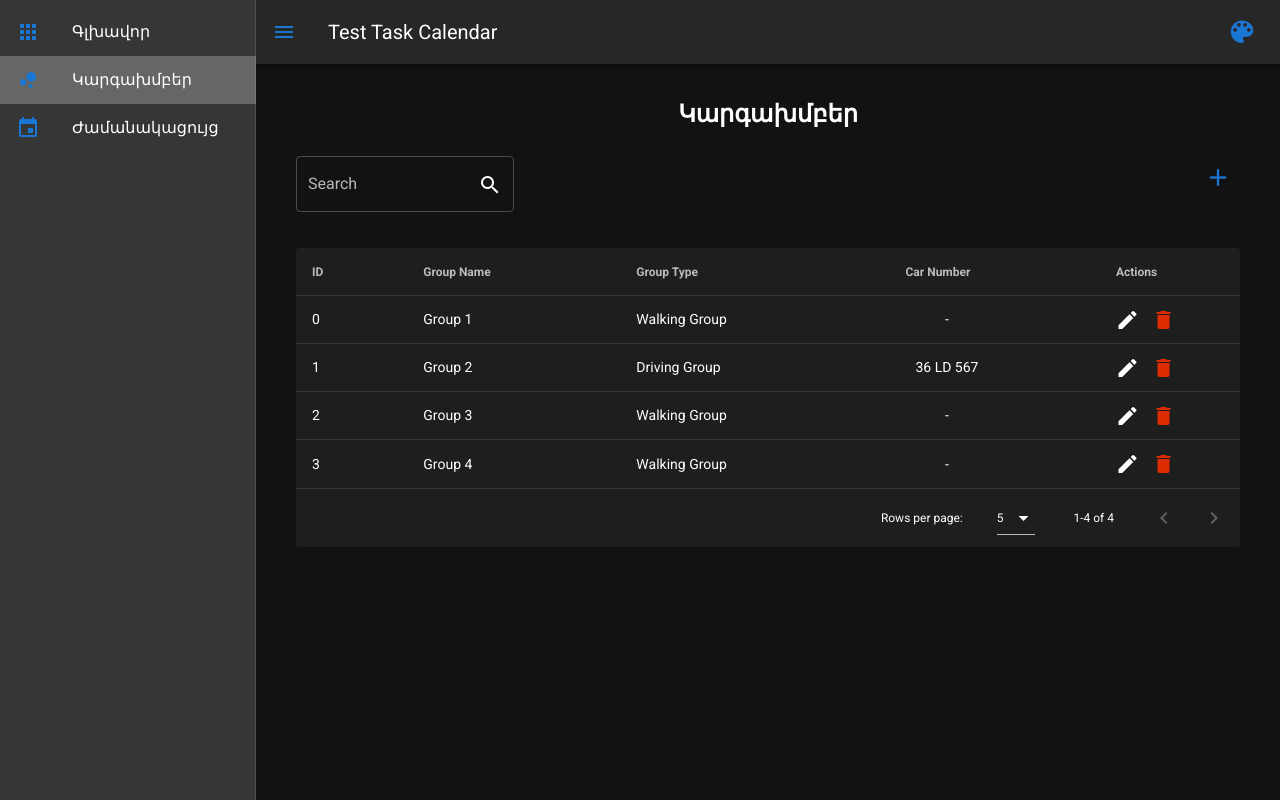
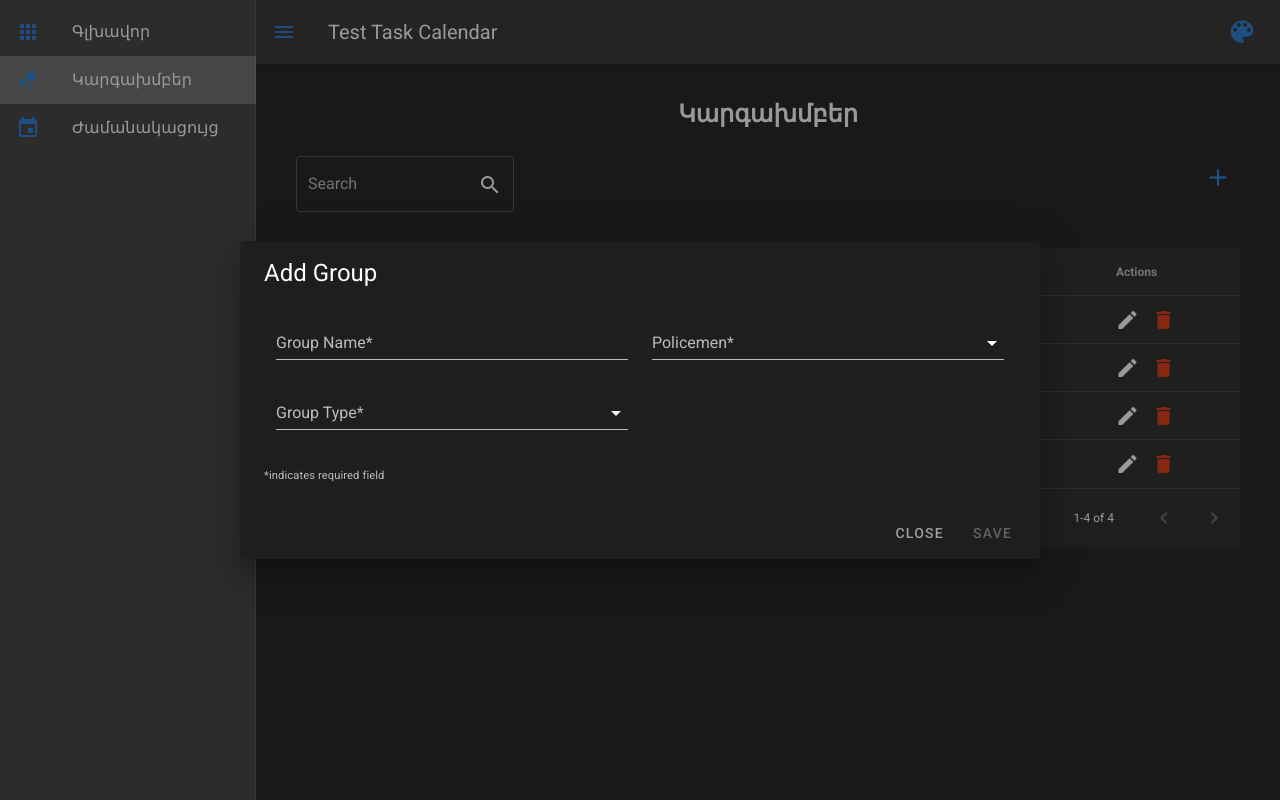
Before and after one commit to AnnaIsrayelyan/TestTaskCalendar, a Nuxt app: page /groups in a window 1280 px wide. Both pictures are taken after a click on the button 1218 px from the left and 178 px from the top of the page. Built offline with nearby package versions, Linux system fonts and the light colour scheme.

Commit message:
groups functionality

```diff
--- a/api/DataService.js
+++ b/api/DataService.js
@@ -1,6 +1,7 @@
 import axios from 'axios';
 import groups from '~/api/groups.js';
 import groupTypes from '~/api/groupTypes.js';
+import police from '~/api/police.js';
 import calendar from '~/api/calendar.js';
 
 export const GetGroups = async () => {
@@ -17,3 +18,7 @@ export const GetGroupTypes = async () => {
 	//axios request
 	return groupTypes;
 };
+export const GetPolice = async () => {
+	//axios request
+	return police;
+};
--- a/api/police.js
+++ b/api/police.js
@@ -3,23 +3,19 @@ const police = {
 	data: [
 		{
 			id: 0,
-			firstname: 'John',
-			lastname: 'Legend'
+			name: 'John Legend'
 		},
 		{
 			id: 1,
-			firstname: 'Freddie',
-			lastname: 'Mercury'
+			name: 'Freddie Mercury'
 		},
 		{
 			id: 2,
-			firstname: 'Alex',
-			lastname: 'Rose'
+			name: 'Alex Rose'
 		},
 		{
 			id: 3,
-			firstname: 'Michael',
-			lastname: 'Jackson'
+			name: 'Michael Jackson'
 		}
 	]
 };
--- /dev/null
+++ b/components/dialogs/AddGroupDialog.vue
@@ -0,0 +1,139 @@
+<template>
+  <v-row justify="center">
+    <v-dialog v-model="show" persistent max-width="800px">
+      <v-card>
+        <v-card-title>
+          <span class="text-h5">{{ group.id ? "Edit" : "Add" }} Group</span>
+        </v-card-title>
+        <v-card-text>
+          <v-container>
+            <v-form
+              v-model="valid"
+              v-on:submit.prevent
+              ref="groupForm"
+              @keyup.native.enter="valid && saveDialogGroup()"
+            >
+              <v-row>
+                <v-col cols="12" sm="6">
+                  <v-text-field
+                    v-model="group.name"
+                    label="Group Name*"
+                    required
+                    :rules="emptyRule"
+                  ></v-text-field>
+                  <v-select
+                    v-model="group.type"
+                    :items="groupTypes"
+                    label="Group Type*"
+                    item-text="name"
+                    item-value="id"
+                    required
+                  ></v-select>
+                  <v-text-field
+                    v-if="hasCar"
+                    v-model="group.carNumber"
+                    label="Car Number*"
+                    required
+                  ></v-text-field>
+                </v-col>
+                <v-col cols="12" sm="6">
+                  <v-autocomplete
+                    v-model="group.police"
+                    :items="police"
+                    label="Policemen*"
+                    item-text="name"
+                    item-value="id"
+                    single-line
+                    multiple
+                    required
+                  ></v-autocomplete>
+                </v-col>
+              </v-row>
+            </v-form>
+          </v-container>
+          <small>*indicates required field</small>
+        </v-card-text>
+        <v-card-actions>
+          <v-spacer></v-spacer>
+          <v-btn text color="grey" @click="closeDialog"> Close </v-btn>
+          <v-btn text @click="saveDialogGroup" :disabled="!valid"> Save </v-btn>
+        </v-card-actions>
+      </v-card>
+    </v-dialog>
+  </v-row>
+</template>
+
+<script>
+export default {
+  props: {
+    value: {
+      type: Boolean,
+      default: false,
+      required: true,
+    },
+    groupTypes: {
+      type: Array,
+      required: true,
+    },
+    selectedGroup: {
+      type: Object,
+      required: false,
+    },
+    police: {
+      type: Array,
+      required: true,
+    },
+    saveGroup: {
+      type: Function,
+      required: true,
+    },
+  },
+  data() {
+    return {
+      group: {
+        name: null,
+        type: null,
+        police: [],
+        carNumber: null,
+      },
+    };
+  },
+  methods: {
+    closeDialog() {
+      this.show = !this.show;
+    },
+    saveDialogGroup() {
+      this.saveGroup(Object.assign({}, this.group));
+      this.closeDialog();
+    },
+  },
+  computed: {
+    hasCar() {
+      const type = this.groupTypes.filter(
+        (item) => item.id === this.group.type
+      );
+      return type.length ? type[0].hasCar : false;
+    },
+    show: {
+      get() {
+        return this.value;
+      },
+      set(value) {
+        this.$emit("input", value);
+      },
+    },
+  },
+  watch: {
+    show: function (newValue, oldValue) {
+      if (oldValue && !newValue) {
+        this.$refs.groupForm.reset();
+      }
+    },
+    selectedGroup() {
+      if (this.selectedGroup) {
+        this.group = Object.assign({}, this.selectedGroup);
+      }
+    },
+  },
+};
+</script>
--- a/pages/groups.vue
+++ b/pages/groups.vue
@@ -18,12 +18,18 @@
               label="Search"
               append-icon="mdi-magnify"
               outlined
+              placeholder="Search by Group Name"
               hide-details
               v-model="searchGroup"
             ></v-text-field>
           </v-col>
           <v-col cols="12" sm="12" md="9" align="right">
-            <v-btn icon large>
+            <v-btn
+              v-if="police && groupTypes"
+              icon
+              large
+              @click="openGroupDialog(null)"
+            >
               <v-icon color="primary">mdi-plus</v-icon>
             </v-btn>
           </v-col>
@@ -43,28 +49,42 @@
             {{ item.carNumber !== null ? item.carNumber : "-" }}
           </template>
           <template v-slot:item.actions="{ item }">
-            <v-btn icon>
+            <v-btn icon @click="openGroupDialog(item)">
               <v-icon color="neutral">mdi-pencil</v-icon>
             </v-btn>
-            <v-btn icon>
+            <v-btn icon @click="deleteGroup(item.id)">
               <v-icon color="error">mdi-delete</v-icon>
             </v-btn>
           </template>
         </v-data-table>
       </v-col>
     </v-row>
+    <AddGroupDialog
+      v-model="showAddGroupDialog"
+      :selectedGroup="selectedGroup"
+      :groupTypes="groupTypes"
+      :police="police"
+      :saveGroup="saveGroup"
+    />
   </v-container>
 </template>
 
 <script>
-import { GetGroups, GetGroupTypes } from "~/api/DataService.js";
+import { GetGroups, GetGroupTypes, GetPolice } from "~/api/DataService.js";
+import AddGroupDialog from "~/components/dialogs/AddGroupDialog";
 
 export default {
+  components: {
+    AddGroupDialog,
+  },
   data() {
     return {
       groups: [],
       groupTypes: [],
+      police: [],
       searchGroup: "",
+      showAddGroupDialog: false,
+      selectedGroup: null,
       headers: [
         {
           text: "ID",
@@ -103,9 +123,27 @@ export default {
       this.pageMounted = true;
       this.getGroups();
       this.getGroupTypes();
+      this.getPolice();
     }, 1000);
   },
   methods: {
+    openGroupDialog(item) {
+      this.selectedGroup = item;
+      this.showAddGroupDialog = true;
+    },
+    saveGroup(group) {
+      console.log(group);
+      if (group.id === undefined) {
+        group.id = this.groups[this.groups.length - 1].id + 1;
+        this.groups.push(group);
+      } else {
+        const index = this.groups.findIndex((item) => item.id == group.id);
+        this.groups.splice(index, 1, group);
+      }
+    },
+    deleteGroup(id) {
+      this.groups = this.groups.filter((group) => group.id !== id);
+    },
     async getGroups() {
       try {
         const response = await GetGroups();
@@ -130,6 +168,18 @@ export default {
         console.log(response);
       }
     },
+    async getPolice() {
+      try {
+        const response = await GetPolice();
+        if (response.status == 200) {
+          this.police = response.data;
+        } else {
+          // alert error
+        }
+      } catch (e) {
+        console.log(response);
+      }
+    },
   },
 };
 </script>
--- a/plugins/mixins/validation.js
+++ b/plugins/mixins/validation.js
@@ -5,7 +5,7 @@ Vue.mixin({
 	data() {
 		return {
 			valid: false,
-			commonRule: [value => !!value || 'Invalid']
+			emptyRule: [value => !!value || 'Field is empty']
 		};
 	}
 });
```
